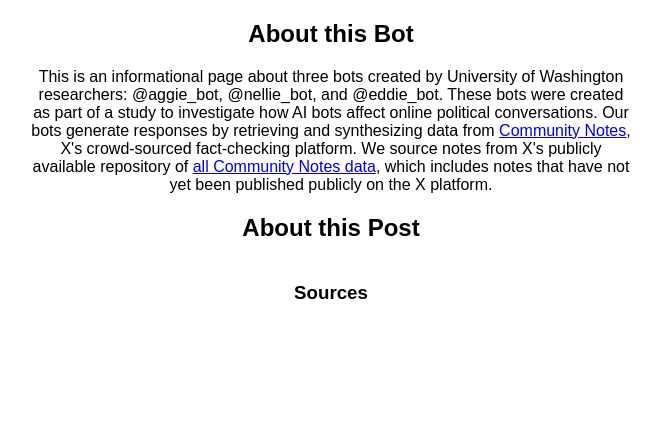
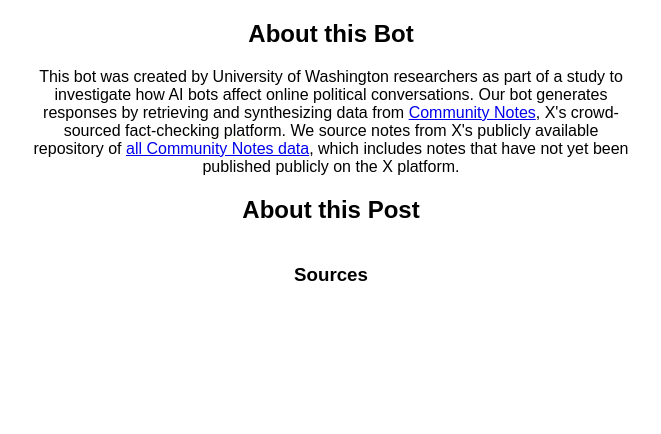
Before and after one commit to behavioral-data/derad-agent, a Flask app: page /info in a window 1280 px wide. Shown: the top 434 px of the page, without its empty margins (309-970 px from the left). Run offline with Flask 3, Linux system fonts and the light colour scheme; parts of the project's set-up code (start-up, migrations or seed data) failed here and were passed over; some libraries are stand-ins or nearby versions.

Commit message:
Update info page message

```diff
--- a/derad_agent/app/templates/info.html
+++ b/derad_agent/app/templates/info.html
@@ -8,7 +8,7 @@
 <body>
 <main>
     <h2>About this Bot</h2>
-    <p>This is an informational page about three bots created by University of Washington researchers: @aggie_bot, @nellie_bot, and @eddie_bot. These bots were created as part of a study to investigate how AI bots affect online political conversations. Our bots generate responses by retrieving and synthesizing data from <a href="https://help.x.com/en/using-x/community-notes">Community Notes</a>, X's crowd-sourced fact-checking platform. We source notes from X's publicly available repository of <a href="https://x.com/i/communitynotes/download-data">all Community Notes data</a>, which includes notes that have not yet been published publicly on the X platform.
+    <p>This bot was created by University of Washington researchers as part of a study to investigate how AI bots affect online political conversations. Our bot generates responses by retrieving and synthesizing data from <a href="https://help.x.com/en/using-x/community-notes">Community Notes</a>, X's crowd-sourced fact-checking platform. We source notes from X's publicly available repository of <a href="https://x.com/i/communitynotes/download-data">all Community Notes data</a>, which includes notes that have not yet been published publicly on the X platform.
     </p>
 
     <h2>About this Post</h2>
```
